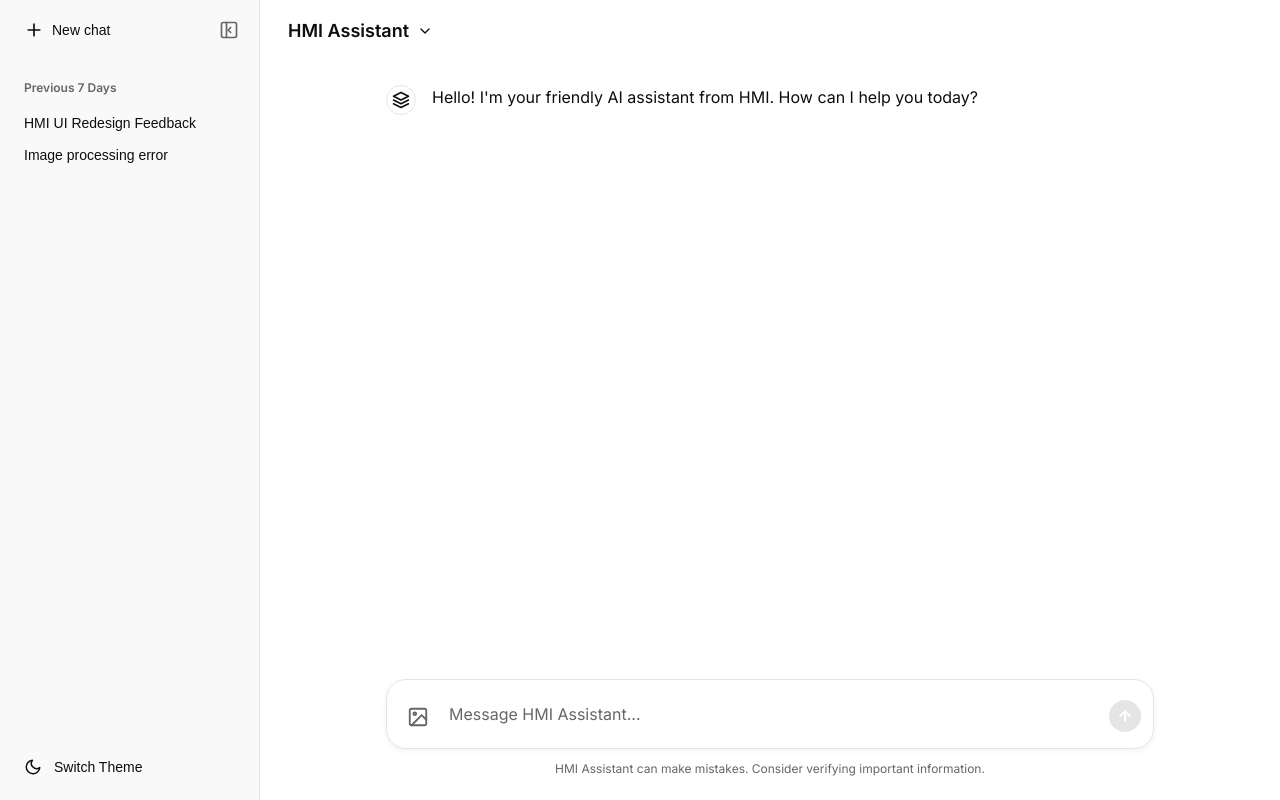
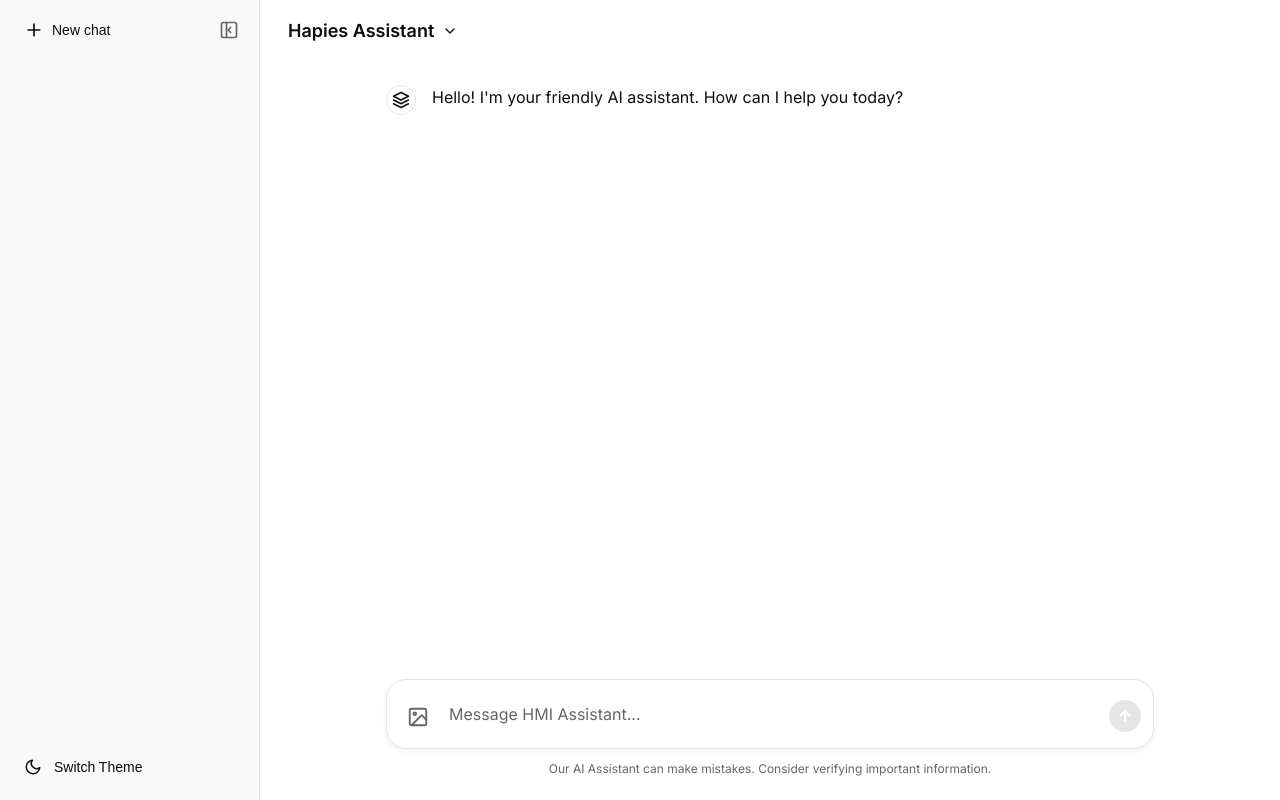
Before and after one commit to SirRam-24/chatbot-2, a Flask app: page / in a window 1280 px wide. Run offline with Flask 3, Linux system fonts and the light colour scheme; some libraries are stand-ins or nearby versions.

Commit message:
Update index.html

```diff
--- a/templates/index.html
+++ b/templates/index.html
@@ -4,7 +4,7 @@
 <head>
     <meta charset="UTF-8">
     <meta name="viewport" content="width=device-width, initial-scale=1.0">
-    <title>HMI AI Chatbot</title>
+    <title>HAPIES AI Chatbot</title>
     <link href="https://fonts.googleapis.com/css2?family=Inter:wght@400;500;600&display=swap" rel="stylesheet">
     <link rel="stylesheet" href="{{ url_for('static', filename='css/style.css') }}">
     <script src="https://cdn.jsdelivr.net/npm/marked/marked.min.js"></script>
@@ -35,9 +35,9 @@
 
             <div class="sidebar-content">
                 <div class="chat-history-group">
-                    <div class="history-label">Previous 7 Days</div>
+                    <!-- <div class="history-label">Previous 7 Days</div>
                     <button class="history-item">HMI UI Redesign Feedback</button>
-                    <button class="history-item">Image processing error</button>
+                    <button class="history-item">Image processing error</button> -->
                 </div>
             </div>
 
@@ -75,7 +75,7 @@
                     </svg>
                 </button>
                 <div class="model-name">
-                    HMI Assistant
+                    Hapies Assistant
                     <svg width="16" height="16" viewBox="0 0 24 24" fill="none" stroke="currentColor" stroke-width="2"
                         stroke-linecap="round" stroke-linejoin="round">
                         <path d="m6 9 6 6 6-6" />
@@ -104,7 +104,7 @@
                             </svg>
                         </div>
                         <div class="content">
-                            Hello! I'm your friendly AI assistant from HMI. How can I help you today?
+                            Hello! I'm your friendly AI assistant. How can I help you today?
                         </div>
                     </div>
                 </div>
@@ -133,7 +133,7 @@
                         </button>
                     </form>
                 </div>
-                <div class="footer-note">HMI Assistant can make mistakes. Consider verifying important information.
+                <div class="footer-note">Our AI Assistant can make mistakes. Consider verifying important information.
                 </div>
             </div>
         </main>
```
